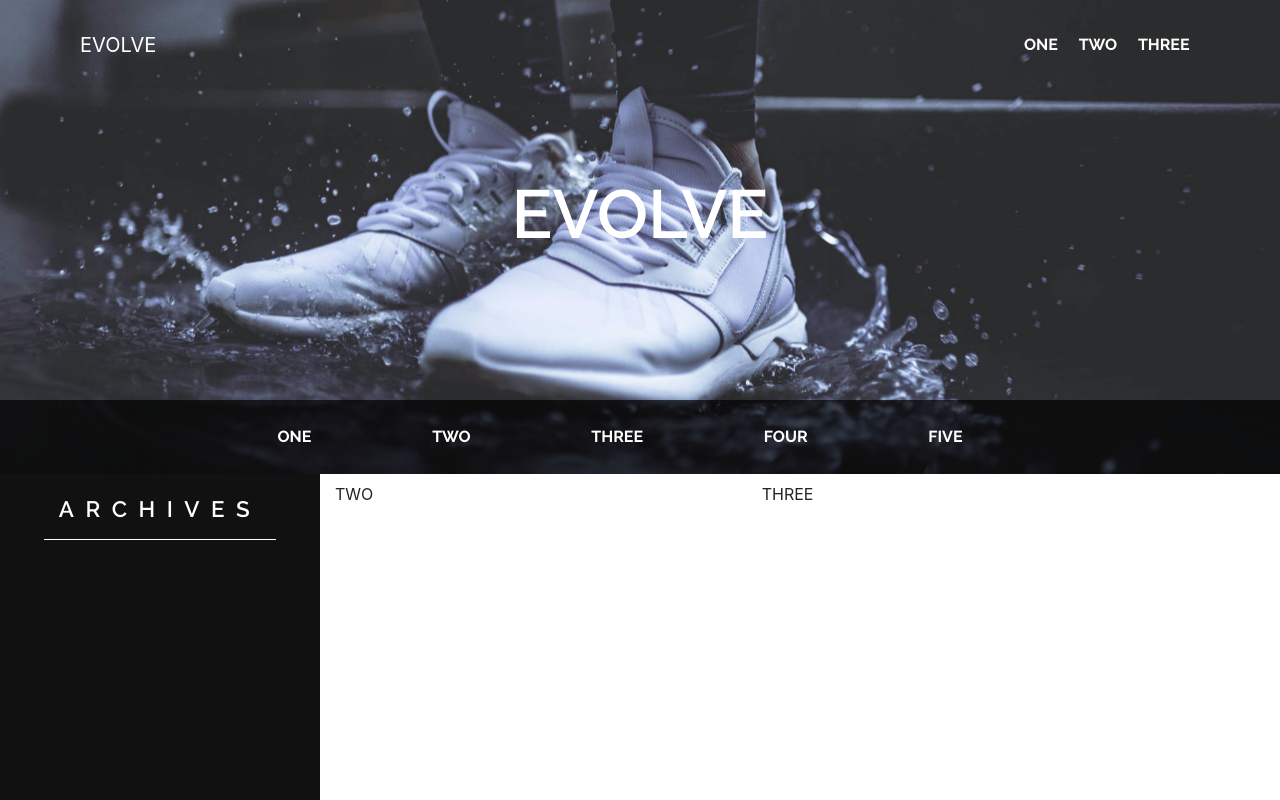
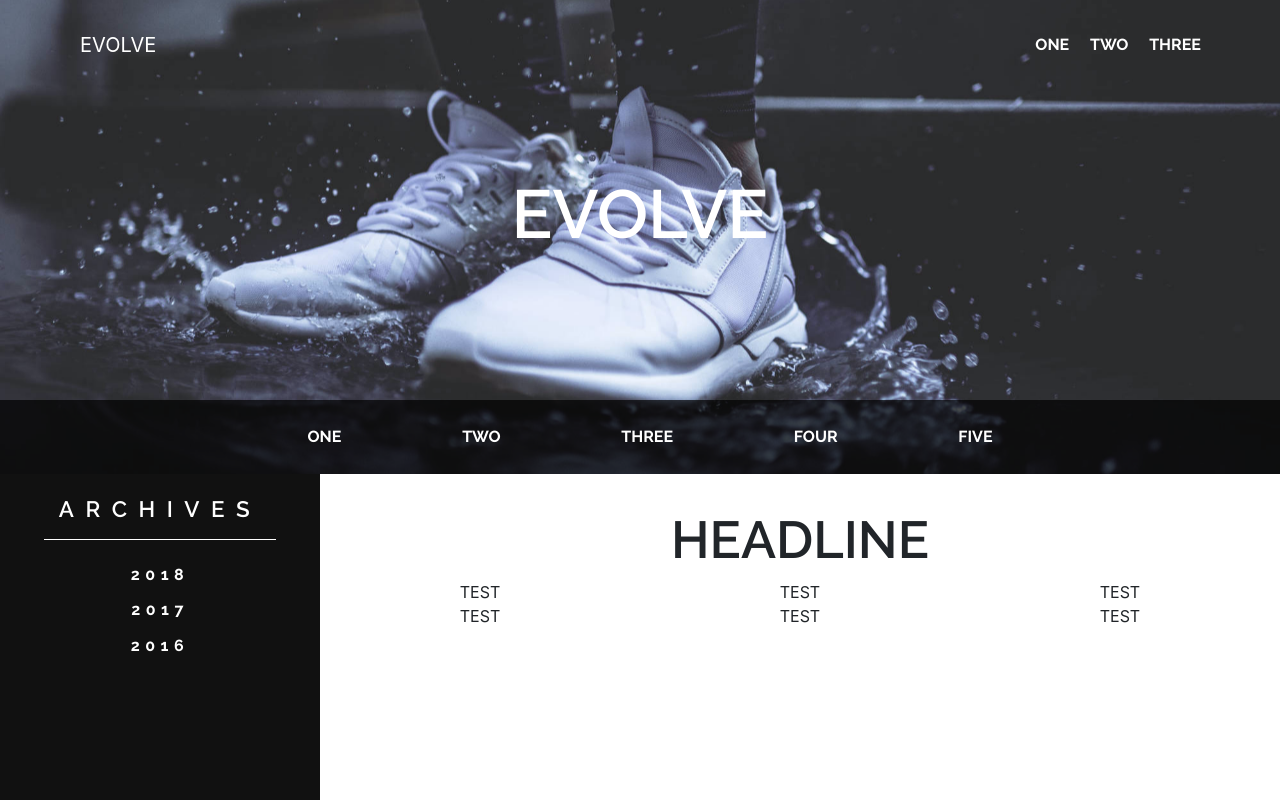
Before and after one commit to lforrister/Evolve, a plain HTML site: page index.html in a window 1280 px wide. Drawn offline with nearby package versions, Linux system fonts and the light colour scheme.

Commit message:
card grid setup

```diff
--- a/assets/style.css
+++ b/assets/style.css
@@ -24,6 +24,12 @@ ul {
     font-size: 4.25rem;
     font-weight:600;
 
+}
+
+.display-2 {
+    font-family: 'Raleway', sans-serif;
+    font-size: 3.25rem;
+    font-weight: 600;
 }
 
 .display-3 {
@@ -83,6 +89,7 @@ ul {
 .eyebrow-links ul {
     display:inline-flex;
     margin-top: 1rem;
+    margin-left:5%;
 }
 
 .eyebrow .nav-item a {
@@ -139,3 +146,16 @@ ul {
     border-top: 1px solid white;
     width: 80%;
 }
+
+.archives h4 {
+    letter-spacing: 5.5px;
+    padding-top:3%;
+}
+
+
+
+/* MAIN ARTICLES SECTION */
+
+.articles h1 {
+    padding-top: 3%;
+}
--- a/index.html
+++ b/index.html
@@ -110,7 +110,7 @@
 
 
 
-                    <!-- Articles -->
+                    <!-- Sidebar -->
 
                     <div class="col-3 sidebar">
                         <div class="archives">
@@ -118,15 +118,28 @@
                                 ARCHIVES
                             </h3>
                             <hr>
+
+                            <h4 class="display-4 text-white text-center"> 2018 </h4>
+                            <h4 class="display-4 text-white text-center"> 2017 </h4>
+                            <h4 class="display-4 text-white text-center"> 2016 </h4>
                         </div>
                     </div>
-                    <div class="col-4">
-                        TWO
+
+                    <!-- Articles Section -->
+                    <div class="col-9 articles">
+                        <h1 class="display-2 text-center"> HEADLINE </h1>
+
+                        <div class="row text-center">
+                            <div class="col-xs-6 col-sm-6 col-md-6 col-lg-4">TEST</div>
+                            <div class="col-xs-6 col-sm-6 col-md-6 col-lg-4">TEST</div>
+                            <div class="col-xs-6 col-sm-6 col-md-6 col-lg-4">TEST</div>
+                            <div class="col-xs-6 col-sm-6 col-md-6 col-lg-4">TEST</div>
+                            <div class="col-xs-6 col-sm-6 col-md-6 col-lg-4">TEST</div>
+                            <div class="col-xs-6 col-sm-6 col-md-6 col-lg-4">TEST</div>
+                        </div>
+
                     </div>
-                    <div class="1"> </div>
-                    <div class="col-4">
-                        THREE
-                    </div>
+
 
 
                 </div>
```
